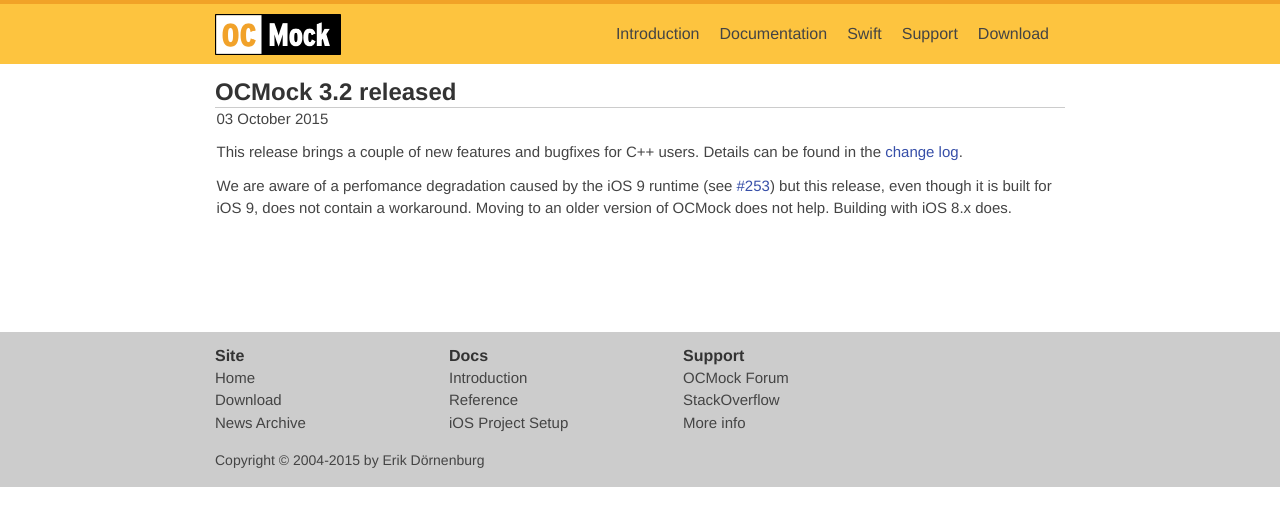
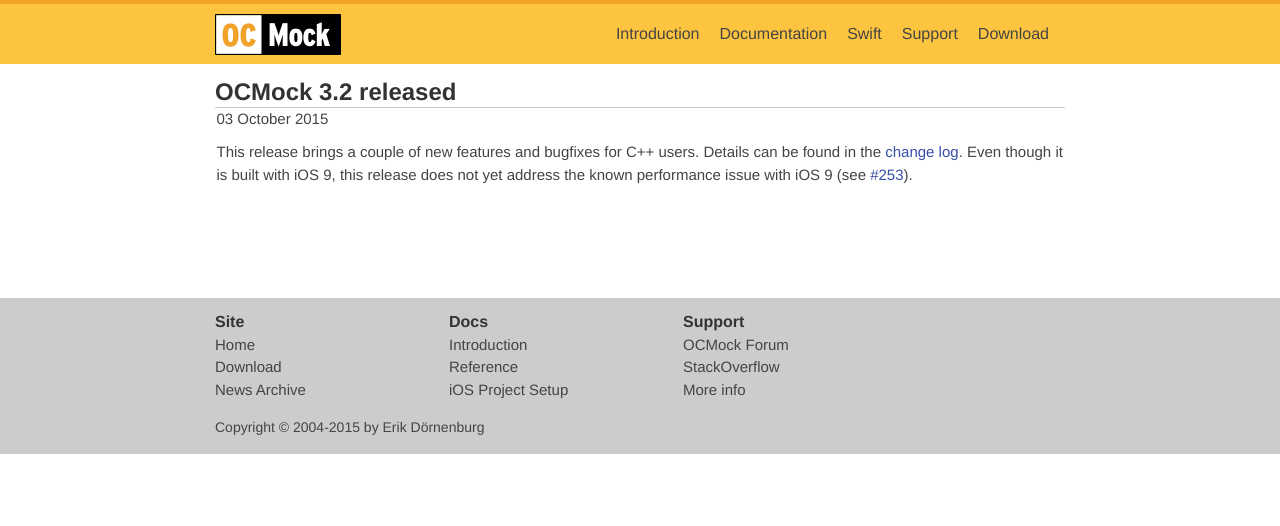
Before and after one commit to erikdoe/ocmock, a Jekyll site: the page built from _posts/2015-10-03-ocmock-3.2-released.markdown, in a window 1280 px wide. Shown: the top 526 px of the page. Built offline with Jekyll 4.4.1, drawn with Linux system fonts in a browser that asks for light colours; comment, search, counter and statistics services are not loaded.

Commit message:
Separate post for performance issue.

```diff
--- a/_posts/2015-10-03-ocmock-3.2-released.markdown
+++ b/_posts/2015-10-03-ocmock-3.2-released.markdown
@@ -7,6 +7,4 @@ status: publish
 type: post
 published: true
 ---
-This release brings a couple of new features and bugfixes for C++ users.  Details can be found in the [change log](https://github.com/erikdoe/ocmock/blob/master/Source/Changes.txt).
-
-We are aware of a perfomance degradation caused by the iOS 9 runtime (see [#253](https://github.com/erikdoe/ocmock/issues/253)) but this release, even though it is built for iOS 9, does not contain a workaround. Moving to an older version of OCMock does not help. Building with iOS 8.x does.
+This release brings a couple of new features and bugfixes for C++ users.  Details can be found in the [change log](https://github.com/erikdoe/ocmock/blob/master/Source/Changes.txt). Even though it is built with iOS 9, this release does not yet address the known performance issue with iOS 9 (see [#253](https://github.com/erikdoe/ocmock/issues/253)).
```
Also changed, not shown: _posts/2015-09-30-performance-issue-with-ios9.markdown (added, +10 -0 lines).
